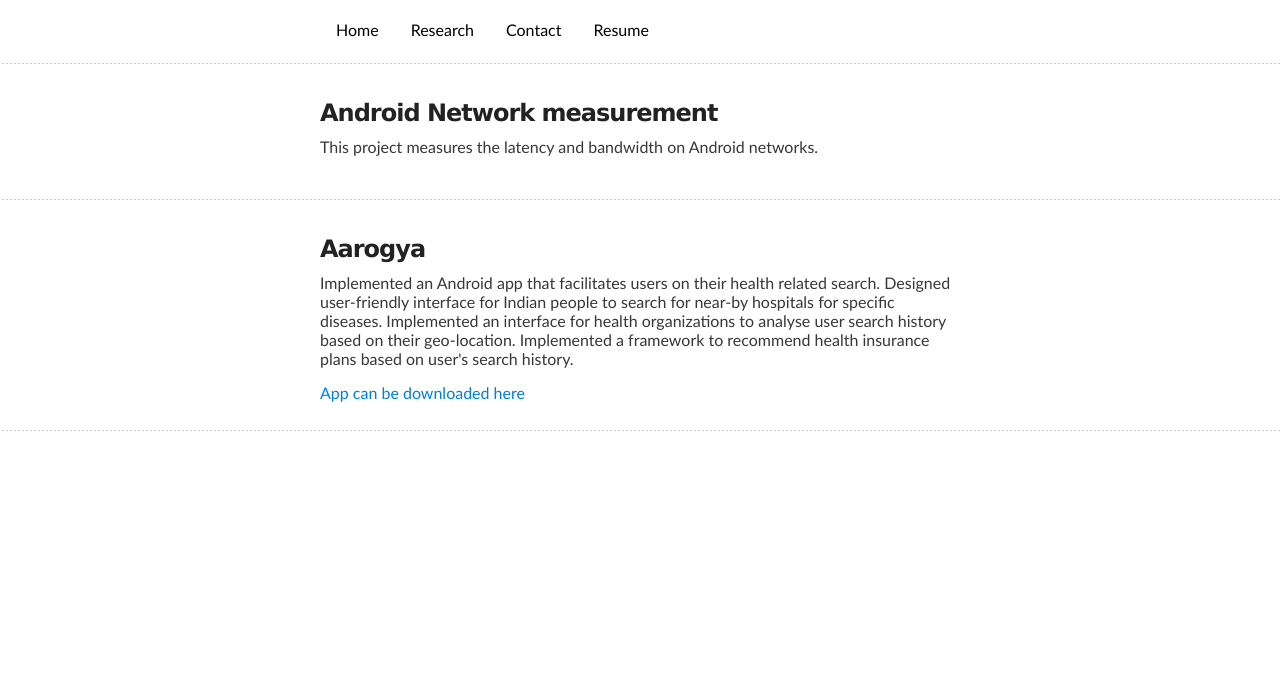
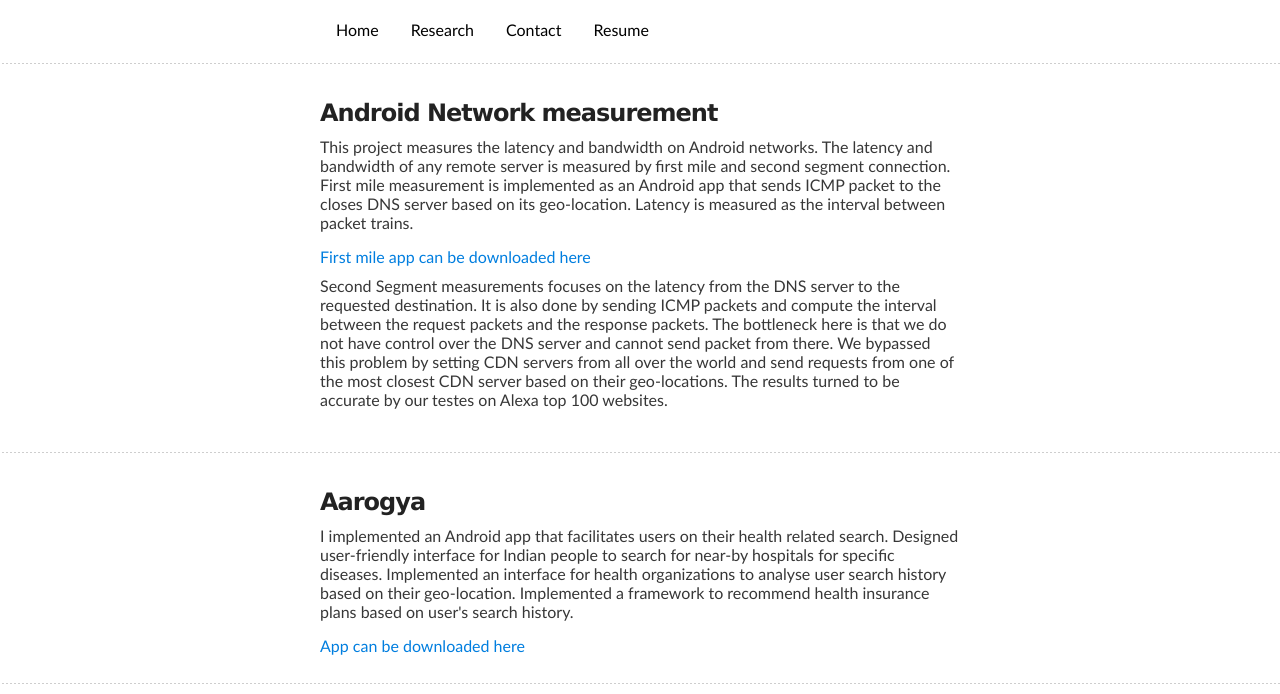
Before and after one commit to yhx189/yhx189.github.io, a plain HTML site: page research.html in a window 1280 px wide. Drawn offline with Linux system fonts and the light colour scheme.

Commit message:
research

```diff
--- a/research.html
+++ b/research.html
@@ -30,14 +30,18 @@
     <div class="outer">
       <div class="inner">
         <h3> Android Network measurement </h3>
-    <p>This project measures the latency and bandwidth on Android networks. </p>
-    </div>
-    <hr>
+    <p>This project measures the latency and bandwidth on Android networks. The latency and bandwidth of any remote server is measured by first mile and second segment connection. First mile measurement is implemented as an Android app that sends ICMP packet to the closes DNS server based on its geo-location. Latency is measured as the interval between packet trains. </p>
+    <a href="https://play.google.com/store/apps/details?id=com.zjulist.video"> First mile app can be downloaded here </a>
+    <p> Second Segment measurements focuses on the latency from the DNS server to the requested destination. It is also done by sending ICMP packets and compute the interval between the request packets and the response packets. The bottleneck here is that we do not have control over the DNS server and cannot send packet from there. We bypassed this problem by setting CDN servers from all over the world and send requests from one of the most closest CDN server based on their geo-locations. The results turned to be accurate by our testes on Alexa top 100 websites.</p>
+
+     </div>
+     <hr>
+
 
      <div class="outer">
       <div class="inner">
         <h3> Aarogya </h3>
-    <p>Implemented an Android app that facilitates users on their health related search. Designed user-friendly interface for Indian people to search for near-by hospitals for specific diseases. Implemented an interface for health organizations to analyse user search history based on their geo-location. Implemented a framework to recommend health insurance plans based on user's search history. </p>
+    <p>I implemented an Android app that facilitates users on their health related search. Designed user-friendly interface for Indian people to search for near-by hospitals for specific diseases. Implemented an interface for health organizations to analyse user search history based on their geo-location. Implemented a framework to recommend health insurance plans based on user's search history. </p>
     <a href="https://play.google.com/store/apps/details?id=com.yanghu"> App can be downloaded here </a>
     </div>
     <hr>
```
